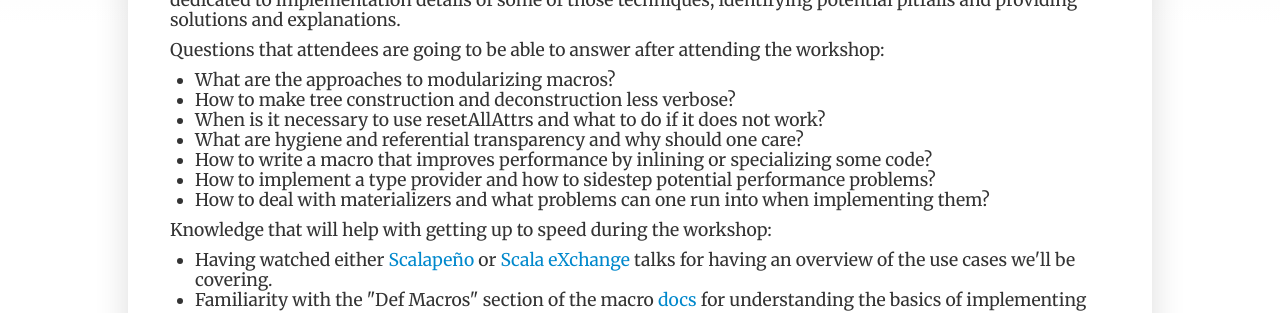
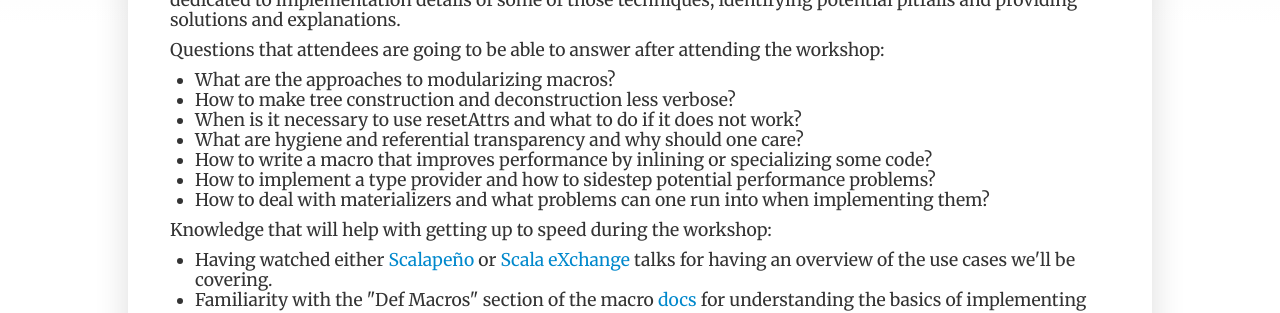
Before and after one commit to flatmaposlo/flatmaposlo.github.io, a Jekyll site: the page built from speakers/burmako.html, in a window 1280 px wide. Shown: the part 699-1012 px from the top of the page. Built offline with Jekyll 4.4.1, drawn with Linux system fonts in a browser that asks for light colours; some web fonts are replaced.

Commit message:
Oppdaterte burmako's ws beskrivelse, etter hans forslag

```diff
--- a/speakers/burmako.html
+++ b/speakers/burmako.html
@@ -31,7 +31,7 @@ Questions that attendees are going to be able to answer after attending the work
 
    <li>What are the approaches to modularizing macros?</li>
    <li>How to make tree construction and deconstruction less verbose? </li>
-   <li>When is it necessary to use resetAllAttrs and what to do if it does not work? </li>
+   <li>When is it necessary to use resetAttrs and what to do if it does not work? </li>
    <li>What are hygiene and referential transparency and why should one care?</li>
    <li>How to write a macro that improves performance by inlining or specializing some code?</li>
    <li>How to implement a type provider and how to sidestep potential performance problems?</li>
```
